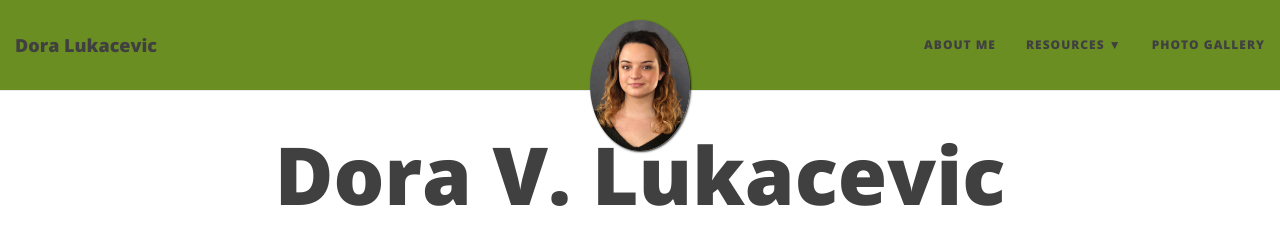
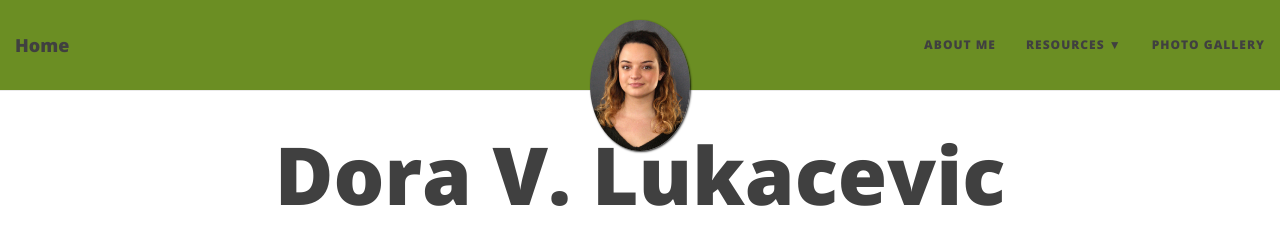
Before and after one commit to dlukacevic/dlukacevic.github.io, a Jekyll site: the page built from index.md, in a window 1280 px wide. Shown: the top 228 px of the page. Built offline with Jekyll 4.4.1, drawn with Linux system fonts in a browser that asks for light colours; nearby versions of some CDN libraries; the list of posts is cut into pages by our own code.

Commit message:
Update _config.yml

```diff
--- a/_config.yml
+++ b/_config.yml
@@ -1,7 +1,7 @@
 # --- General options --- #
 
 # Name of website
-title: Dora Lukacevic
+title: Home
 
 # Short description of your site
 description: Music Educator
```
